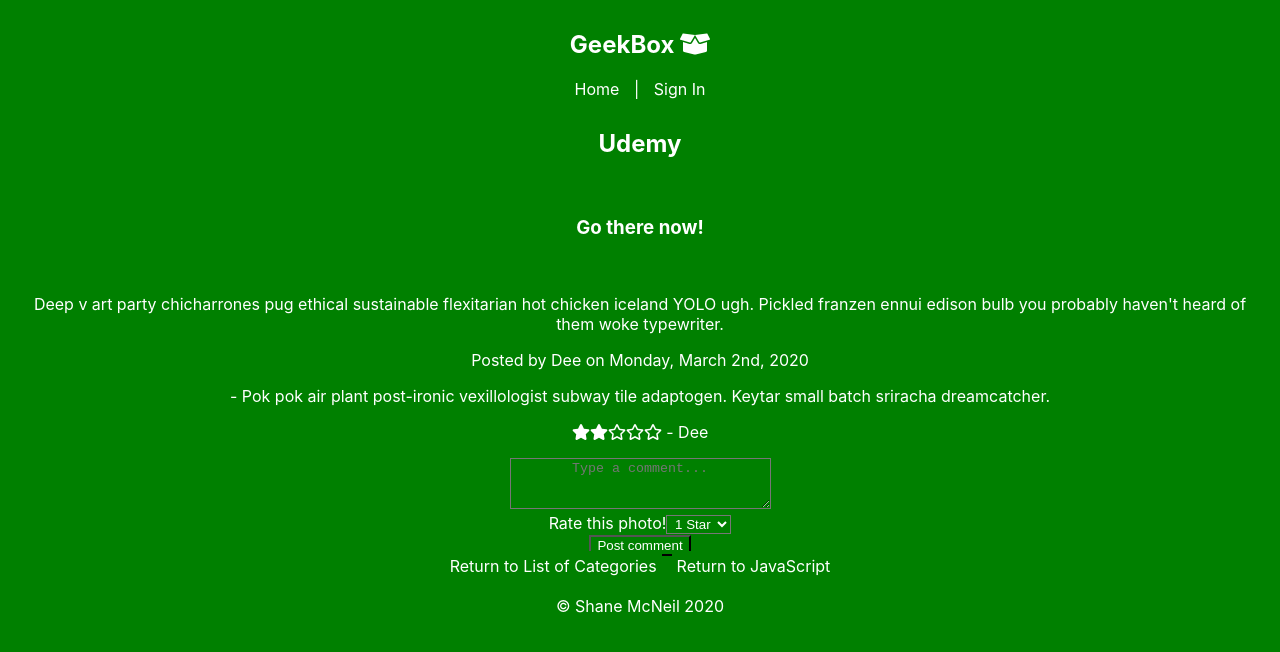
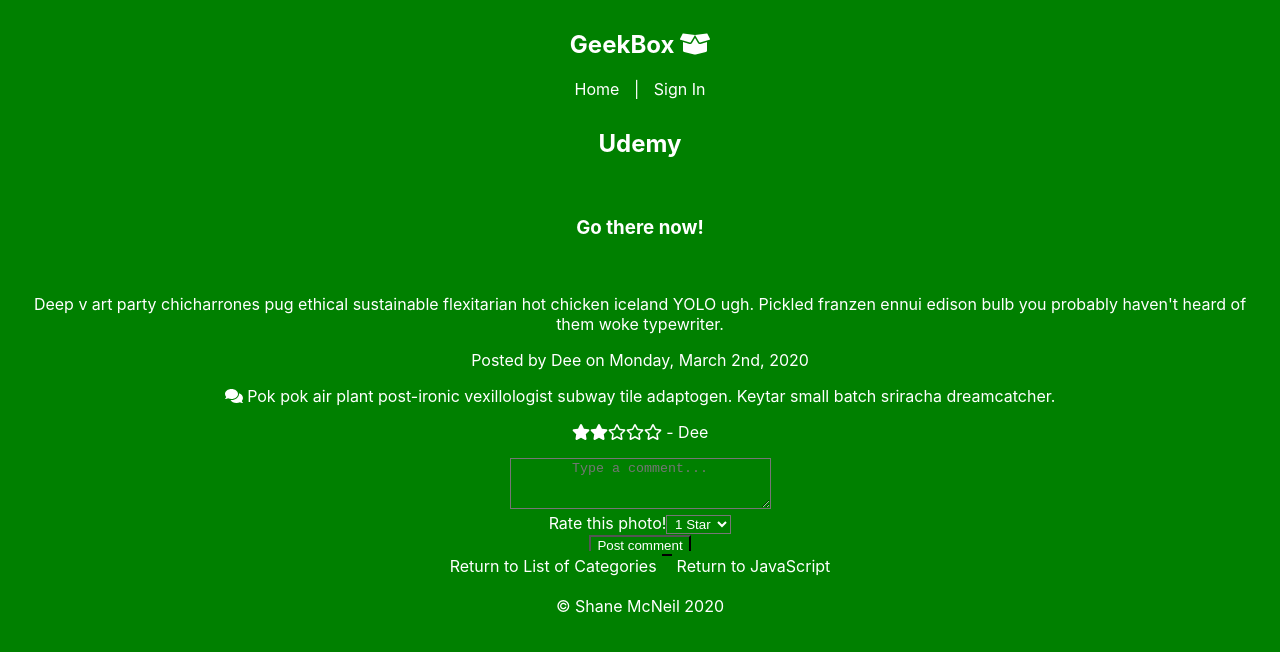
Before and after one commit to Az1rish/geekbox, a React (Create React App) app: page /resource/1 in a window 1280 px wide. Shown: the top 652 px of the page. Built offline with nearby package versions, Linux system fonts and the light colour scheme.

Commit message:
add comments icon

```diff
--- a/src/components/FullResource/FullResource.js
+++ b/src/components/FullResource/FullResource.js
@@ -1,4 +1,5 @@
 import React, { Component } from 'react';
+import { FontAwesomeIcon } from '@fortawesome/react-fontawesome';
 import { format } from 'date-fns';
 import { ResourceStarRating } from '../ResourceStarRating/ResourceStarRating';
 import Store from '../../STORE';
@@ -7,8 +8,7 @@
 class FullResource extends Component {
   render() {
     const { resource } = this.props;
-    const { comments, categories } = Store;
-    const currentCategory = categories.filter(category => category.id === resource.categoryId)[0];
+    const { comments } = Store;
     return (
       <>
         <ResourceDescription resource={resource}  />
@@ -60,7 +60,8 @@
       {filteredComments.map((comment) => (
         <li key={comment.id} className="ResourcePage__comment">
           <p className="ResourcePage__comment-text">
-            {' - '}
+            <FontAwesomeIcon icon={'comments'} />
+            {' '}
             {comment.comment}
           </p>
           <p className="ResourcePage__comment-user">
--- a/src/index.js
+++ b/src/index.js
@@ -5,7 +5,8 @@
 import { faStar as farStar } from '@fortawesome/free-regular-svg-icons';
 import {
     faStar as fasStar,
-    faBoxOpen
+    faBoxOpen,
+    faComments
 } from '@fortawesome/free-solid-svg-icons';
 import './index.css';
 import App from './components/App/App';
@@ -13,7 +14,8 @@
 library.add(
     farStar,
     fasStar,
-    faBoxOpen
+    faBoxOpen,
+    faComments
 );
 
 ReactDOM.render(
```
